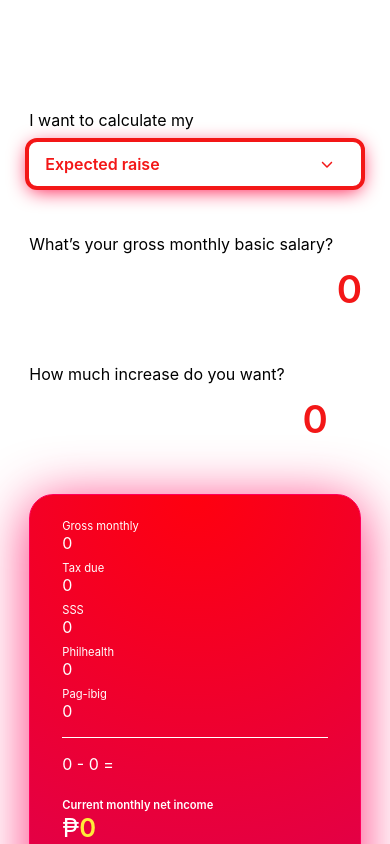
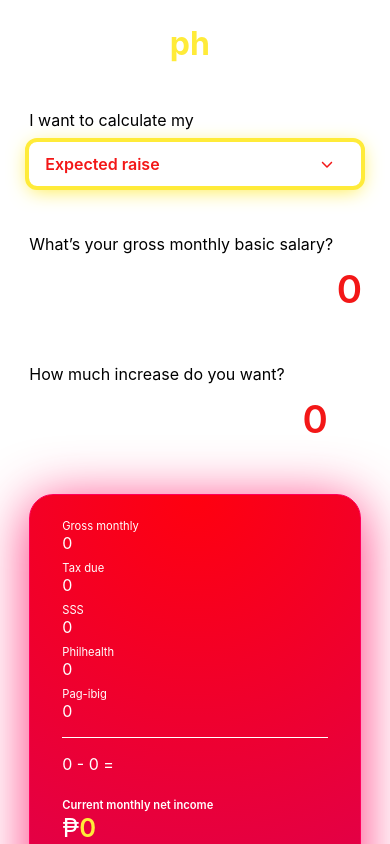
Before and after one commit to mjaysona/salaraise, a Next.js app: page / in a window 390 px wide. Built offline with nearby package versions, Linux system fonts and the light colour scheme; a web font is replaced by a local one.

Commit message:
Update responsiveness

```diff
--- a/components/templates/Header/Header.module.scss
+++ b/components/templates/Header/Header.module.scss
@@ -1,7 +1,12 @@
+@import '../../../styles/variables.scss';
+
 .header {
   color: white;
   font-weight: 600;
   padding: 24px 40px 64px;
+  span {
+    color: $primary-color;
+  }
 }
 
 @media only screen and (max-width: 820px) {
--- a/components/templates/Header/Header.tsx
+++ b/components/templates/Header/Header.tsx
@@ -4,7 +4,7 @@ import styles from './Header.module.scss';
 const Header: NextComponentType = () => {
   return (
     <div className={styles.header}>
-      <h1>salaraise</h1>
+      <h1>salaraise<span>ph</span></h1>
     </div>
   );
 };
--- a/components/ui/SelectDropdown/SelectDropdown.module.scss
+++ b/components/ui/SelectDropdown/SelectDropdown.module.scss
@@ -3,9 +3,9 @@
 .dropdown {
   background: white;
   border-radius: 8px;
-  box-shadow: 0px 4px 20px #FF003D;
+  box-shadow: 0px 4px 20px $primary-color;
   color: $secondary-color;
-  outline: 4px solid $secondary-color;
+  outline: 4px solid $primary-color;
   cursor: pointer;
 
   .dropdown__selector {
--- a/package.json
+++ b/package.json
@@ -1,5 +1,5 @@
 {
-  "name": "salaraise",
+  "name": "salaraiseph",
   "version": "0.1.0",
   "private": true,
   "scripts": {
--- a/pages/index.tsx
+++ b/pages/index.tsx
@@ -121,7 +121,7 @@ const Home: NextPage = () => {
   return (
     <div>
       <Head>
-        <title>salaraise</title>
+        <title>salaraiseph</title>
         <meta name="description" content="Generated by create next app" />
       </Head>
       <main>
--- a/styles/globals.scss
+++ b/styles/globals.scss
@@ -1,10 +1,20 @@
-html,
-body {
+html {
   font-family: 'MuseoModerno', -apple-system, BlinkMacSystemFont, Segoe UI, Roboto, Oxygen,
     Ubuntu, Cantarell, Fira Sans, Droid Sans, Helvetica Neue, sans-serif;
   font-size: 20px;
+}
+
+html,
+body {
+  margin: 0;
+}
+
+html,
+body,
+body > div:first-child,
+div#__next,
+div#__next > div {
   height: 100%;
-  margin: 0;
 }
 
 #__next {
```
